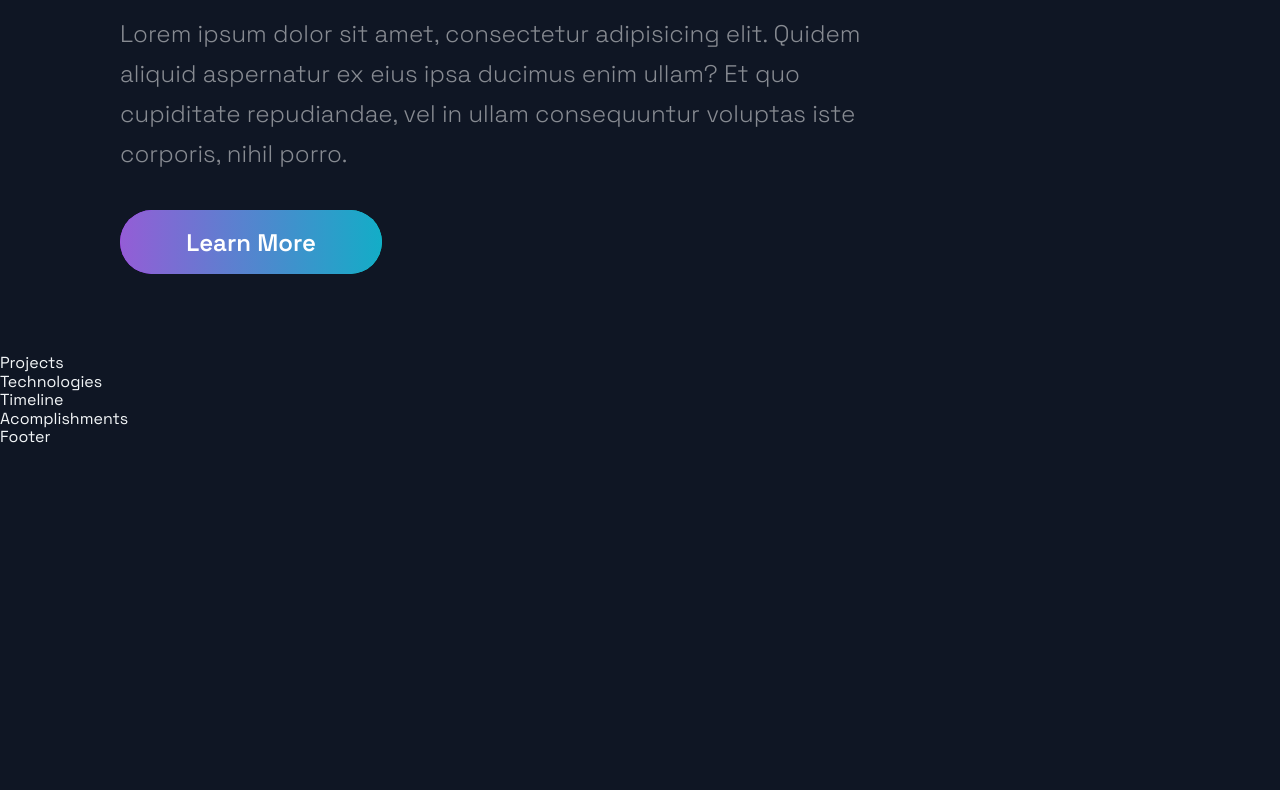
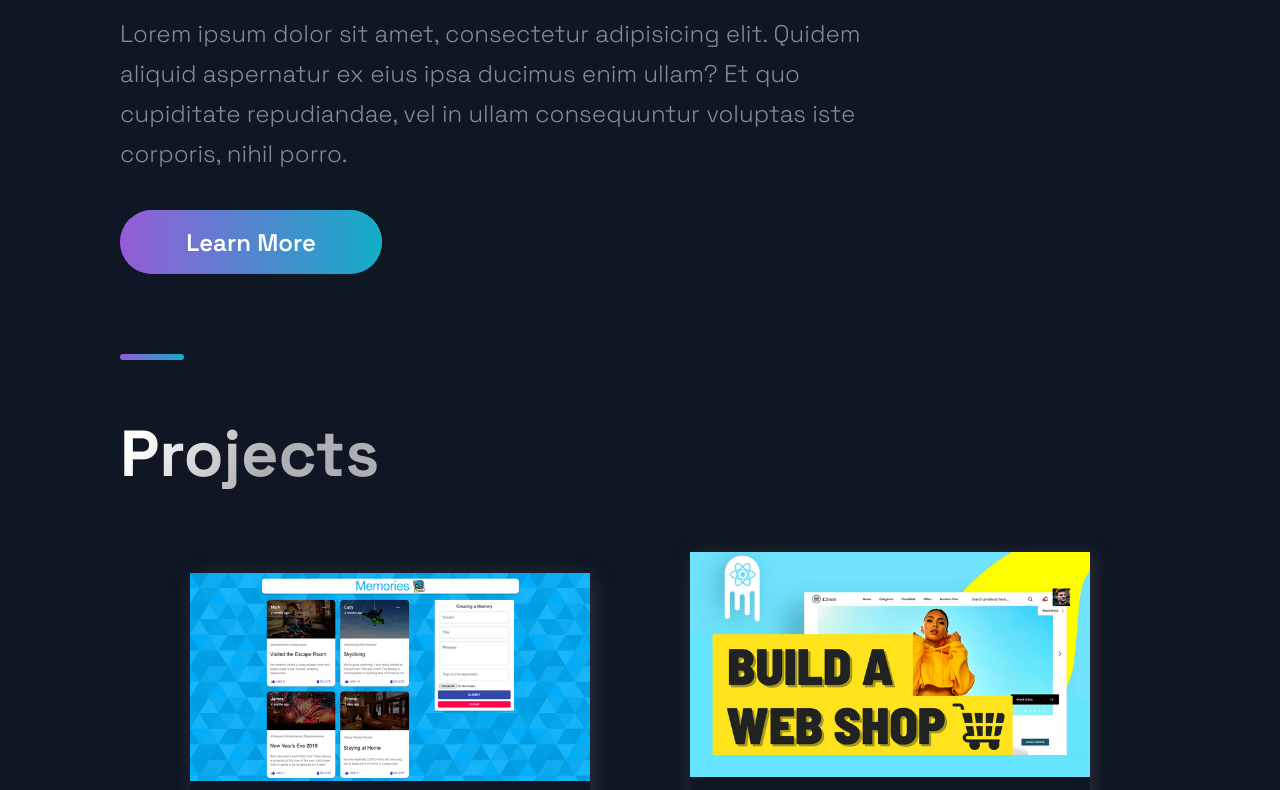
Before and after one commit to Charizard17/Charizard17.github.io, a Next.js app: page / in a window 1280 px wide. Shown: the part 300-1090 px from the top of the page. Before the commit the page ends 800 px from the top, so only its background shows below. Built offline with nearby package versions, Linux system fonts and the light colour scheme.

Commit message:
projects section created

```diff
--- a/src/components/Projects/Projects.js
+++ b/src/components/Projects/Projects.js
@@ -1,13 +1,54 @@
-import React from 'react';
+import React from "react"
 
-import { BlogCard, CardInfo, ExternalLinks, GridContainer, HeaderThree, Hr, Tag, TagList, TitleContent, UtilityList, Img } from './ProjectsStyles';
-import { Section, SectionDivider, SectionTitle } from '../../styles/GlobalComponents';
-import { projects } from '../../constants/constants';
+import {
+  BlogCard,
+  CardInfo,
+  ExternalLinks,
+  GridContainer,
+  HeaderThree,
+  Hr,
+  Tag,
+  TagList,
+  TitleContent,
+  UtilityList,
+  Img,
+} from "./ProjectsStyles"
+import {
+  Section,
+  SectionDivider,
+  SectionTitle,
+} from "../../styles/GlobalComponents"
+import {projects} from "../../constants/constants"
 
 const Projects = () => (
-  <div>
-    Projects
-  </div>
-);
+  <Section nopadding id="projects">
+    <SectionDivider />
+    <SectionTitle main>Projects</SectionTitle>
+    <GridContainer>
+      {projects.map(({id, image, title, description, tags, source, visit}) => (
+        <BlogCard key={id}>
+          <Img src={image} />
+          <TitleContent>
+            <HeaderThree title>{title}</HeaderThree>
+            <Hr />
+          </TitleContent>
+          <CardInfo>{description}</CardInfo>
+          <div>
+            <TitleContent>Stack</TitleContent>
+            <TagList>
+              {tags.map((tag, i) => (
+                <Tag key={i}>{tag}</Tag>
+              ))}
+            </TagList>
+          </div>
+          <UtilityList>
+            <ExternalLinks href={visit}>Code</ExternalLinks>
+            <ExternalLinks href={source}>Source</ExternalLinks>
+          </UtilityList>
+        </BlogCard>
+      ))}
+    </GridContainer>
+  </Section>
+)
 
-export default Projects;
+export default Projects
```
